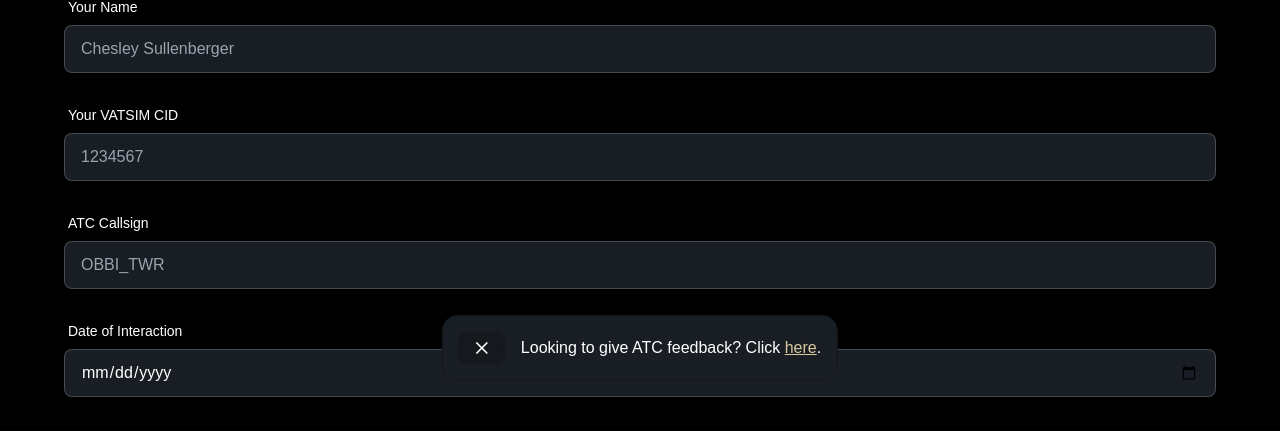
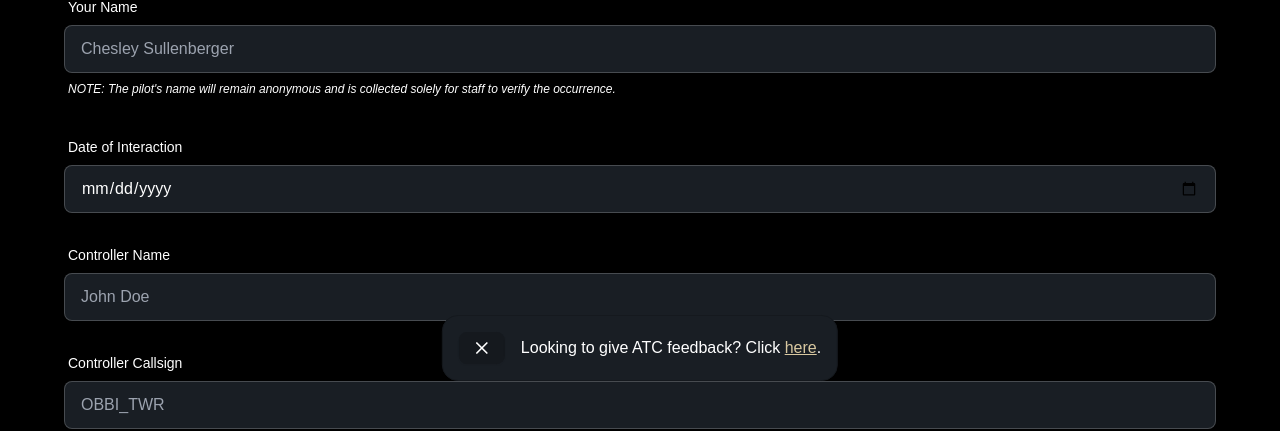
Before and after one commit to iamwookie/khaleej-web, a SvelteKit app: page /atc/feedback in a window 1280 px wide. Shown: the part 403-834 px from the top of the page. Built offline with nearby package versions, Linux system fonts and the light colour scheme.

Commit message:
feat: update forms as per requirements

```diff
--- a/src/routes/(pages)/atc/feedback/+page.server.ts
+++ b/src/routes/(pages)/atc/feedback/+page.server.ts
@@ -5,13 +5,14 @@ export const actions: Actions = {
 		const data = await request.formData();
 
 		const pilotName = data.get('pilotName');
-        const pilotCid = data.get('pilotCid');
+		const interactionDate = data.get('interactionDate');
+		const atcName = data.get('atcName');
 		const atcCallsign = data.get('atcCallsign');
-		const rating = data.get('email');
+		const rating = data.get('rating');
 		const feedback = data.get('feedback');
 
 		// Add further email logic here, for now we will just log the data
-		console.log({ pilotName, pilotCid, atcCallsign, rating, feedback });
+		console.log({ pilotName, interactionDate, atcName, atcCallsign, rating, feedback });
 
 		// Return a response to the client, for now we just fail until we add logic
 		return { fail: true };
--- a/src/routes/(pages)/atc/feedback/+page.svelte
+++ b/src/routes/(pages)/atc/feedback/+page.svelte
@@ -40,28 +40,48 @@
 
 			<form method="POST" use:enhance class="card card-body w-full">
 				<div class="form-control">
-					<label for="pilotName" class="label"><span class="label-text">Your Name</span></label>
+					<label for="pilotName" class="label">
+						<span class="label-text">Your Name</span>
+					</label>
+
 					<input name="pilotName" type="text" placeholder="Chesley Sullenberger" class="input input-bordered" required />
+
+					<div class="label">
+						<span class="label-text-alt italic">NOTE: The pilot's name will remain anonymous and is collected solely for staff to verify the occurrence.</span>
+					</div>
 				</div>
 
 				<div class="form-control mt-4">
-					<label for="pilotCid" class="label"><span class="label-text">Your VATSIM CID</span></label>
-					<input name="pilotCid" type="number" placeholder="1234567" class="input input-bordered" required />
+					<label for="interactionDate" class="label">
+						<span class="label-text">Date of Interaction</span>
+					</label>
+
+					<input name="interactionDate" type="date" class="input input-bordered" required />
 				</div>
 
 				<div class="form-control mt-4">
-					<label for="atcCallsign" class="label"><span class="label-text">ATC Callsign</span></label>
+					<label for="atcName" class="label">
+						<span class="label-text">Controller Name</span>
+					</label>
+
+					<input name="atcName" type="text" placeholder="John Doe" class="input input-bordered" required />
+				</div>
+
+				<div class="form-control mt-4">
+					<label for="atcCallsign" class="label">
+						<span class="label-text">Controller Callsign</span>
+					</label>
+
 					<input name="atcCallsign" type="text" placeholder="OBBI_TWR" class="input input-bordered" required />
 				</div>
 
 				<div class="form-control mt-4">
-					<label for="date" class="label"><span class="label-text">Date of Interaction</span></label>
-					<input name="date" type="date" class="input input-bordered" required />
-				</div>
+					<label for="rating" class="label">
+						<span class="label-text">Rating</span>
+					</label>
 
-				<div class="form-control mt-4">
-					<label for="rating" class="label"><span class="label-text">Rating</span></label>
 					<input name="rating" type="range" min="0" max="100" value="50" step="25" class="range range-secondary" />
+
 					<div class="flex w-full justify-between px-2 text-xs mt-2">
 						<span>Poor</span>
 						<span>Below Average</span>
@@ -72,7 +92,10 @@
 				</div>
 
 				<div class="form-control mt-4">
-					<label for="feedback" class="label"><span class="label-text">Feedback</span></label>
+					<label for="feedback" class="label">
+						<span class="label-text">Feedback</span>
+					</label>
+
 					<textarea
 						name="feedback"
 						placeholder="I was flying today and noticed that the controller was..."
@@ -88,3 +111,12 @@
 		</div>
 	</section>
 </main>
+
+<style lang="postcss">
+	.alert {
+		grid-auto-flow: column;
+		grid-template-columns: auto minmax(auto, 1fr);
+		justify-items: start;
+		text-align: start;
+	}
+</style>
--- a/src/routes/(pages)/contact/+page.svelte
+++ b/src/routes/(pages)/contact/+page.svelte
@@ -40,22 +40,34 @@
 
 			<form method="POST" use:enhance class="card card-body w-full">
 				<div class="form-control">
-					<label for="name" class="label"><span class="label-text">Your Name</span></label>
+					<label for="name" class="label">
+						<span class="label-text">Your Name</span>
+					</label>
+
 					<input name="name" type="text" placeholder="Chesley Sullenberger" class="input input-bordered" required />
 				</div>
 
 				<div class="form-control mt-4">
-					<label for="vatsimCid" class="label"><span class="label-text">Your VATSIM CID</span></label>
+					<label for="vatsimCid" class="label">
+						<span class="label-text">Your VATSIM CID</span>
+					</label>
+
 					<input name="vatsimCid" type="number" placeholder="1234567" class="input input-bordered" required />
 				</div>
 
 				<div class="form-control mt-4">
-					<label for="email" class="label"><span class="label-text">Your Email</span></label>
+					<label for="email" class="label">
+						<span class="label-text">Your Email</span>
+					</label>
+
 					<input name="email" type="email" placeholder="example@mail.com" class="input input-bordered" required />
 				</div>
 
 				<div class="form-control mt-4">
-					<label for="message" class="label"><span class="label-text">Message</span></label>
+					<label for="message" class="label">
+						<span class="label-text">Message</span>
+					</label>
+
 					<textarea name="message" placeholder="I would like to contact you regarding..." class="textarea textarea-bordered h-24" required
 					></textarea>
 				</div>
@@ -67,3 +79,12 @@
 		</div>
 	</section>
 </main>
+
+<style lang="postcss">
+	.alert {
+		grid-auto-flow: column;
+		grid-template-columns: auto minmax(auto, 1fr);
+		justify-items: start;
+		text-align: start;
+	}
+</style>
```
